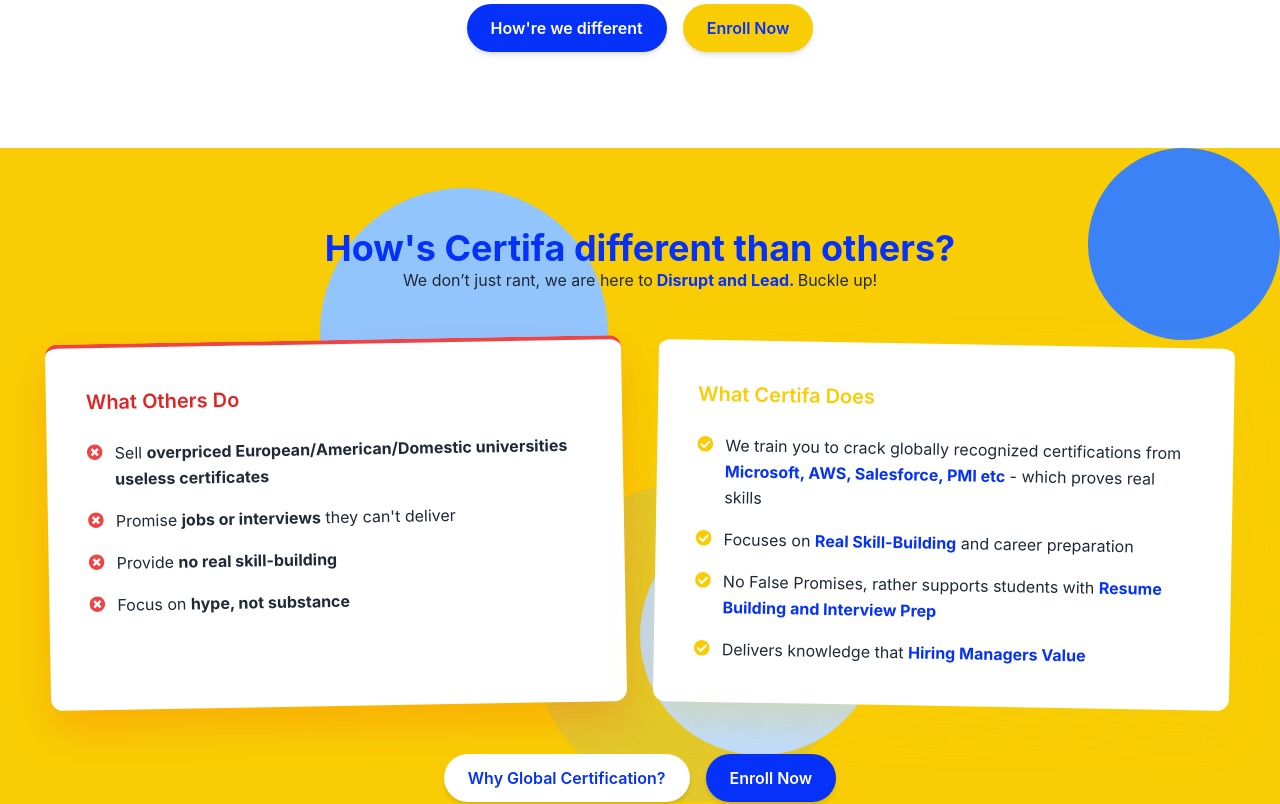
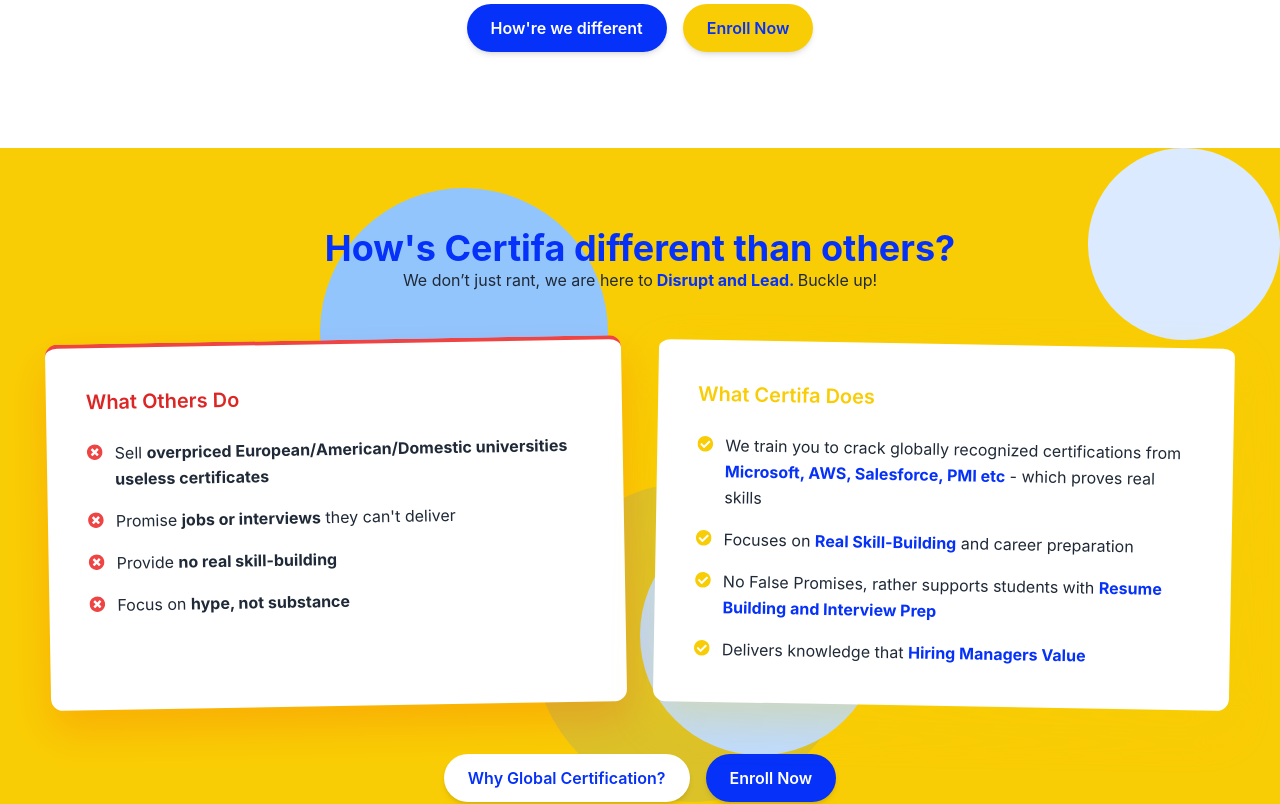
Before and after one commit to sanjeev699/certifa_rebel, a React (Create React App) app: page / in a window 1280 px wide. Shown: the part 1540-2344 px from the top of the page. Built offline with nearby package versions, Linux system fonts and the light colour scheme.

Commit message:
Update ComparisonSection.jsx

```diff
--- a/src/components/ComparisonSection.jsx
+++ b/src/components/ComparisonSection.jsx
@@ -13,9 +13,9 @@
 
        {/* Floating/Abstract Shapes */}
       <div className="absolute top-10 left-1/4 w-72 h-72 bg-blue-300 opacity-6 rounded-full rotate-12 animate-pulse-slow"></div>
-      <div className="absolute bottom-20 right-1/3 w-80 h-80 bg-blue-400 opacity-15 rounded-full -rotate-6 animate-ping-slow"></div>
+      <div className="absolute bottom-20 right-1/3 w-80 h-80 bg-blue-500 opacity-15 rounded-full -rotate-6 animate-ping-slow"></div>
       <div className="absolute top-1/2 left-1/2 w-60 h-60 bg-blue-200 opacity-8 rounded-full rotate-45 animate-pulse-slow"></div>
-      <div className="absolute top-0 right-0 w-48 h-48 bg-blue-500 opacity-6 rounded-full -rotate-12 animate-ping-slow"></div>
+      <div className="absolute top-0 right-0 w-48 h-48 bg-blue-100 opacity-6 rounded-full -rotate-12 animate-ping-slow"></div>
 
       {/* Main Content */}
       <div className="relative z-10 max-w-7xl mx-auto px-6 md:px-12">
```
